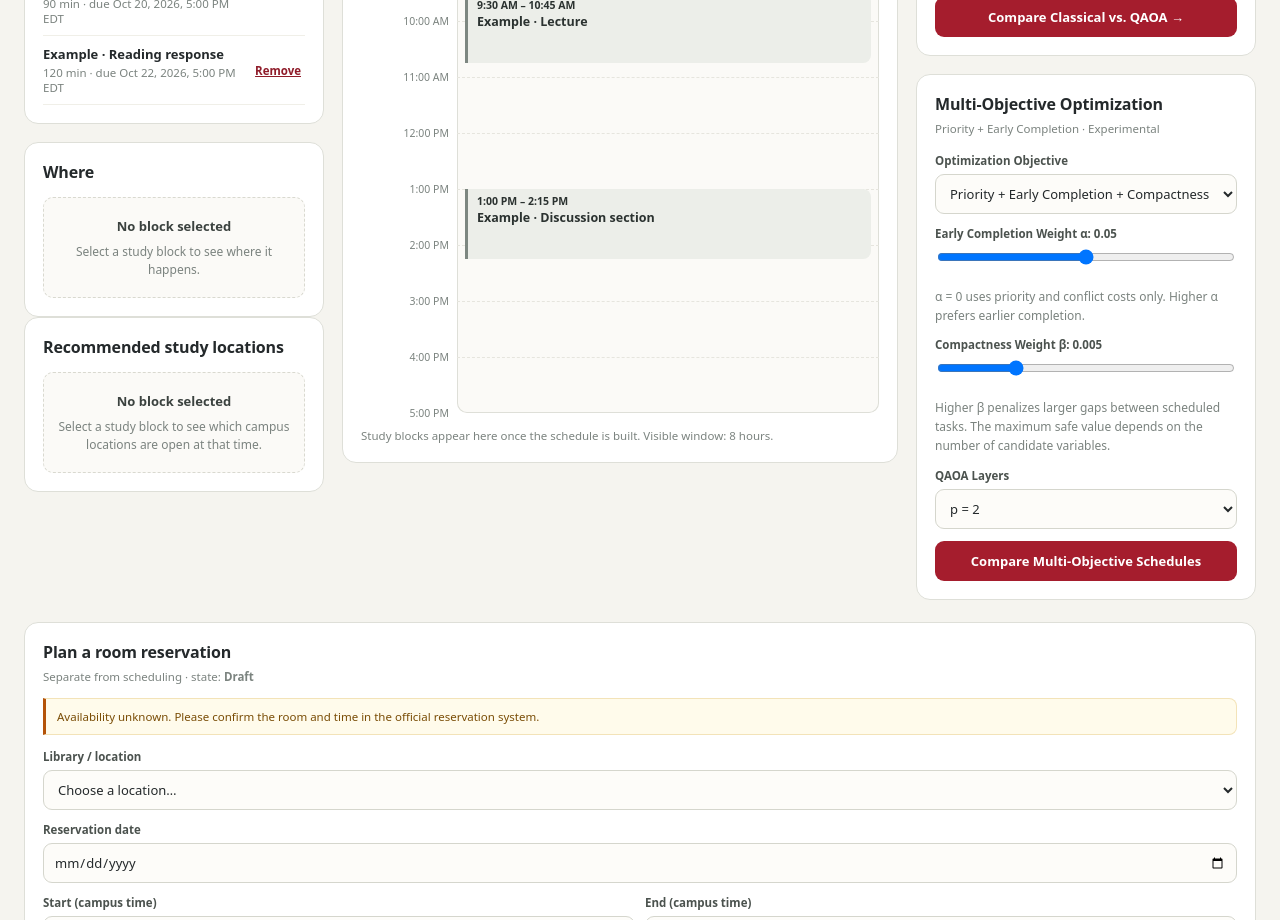
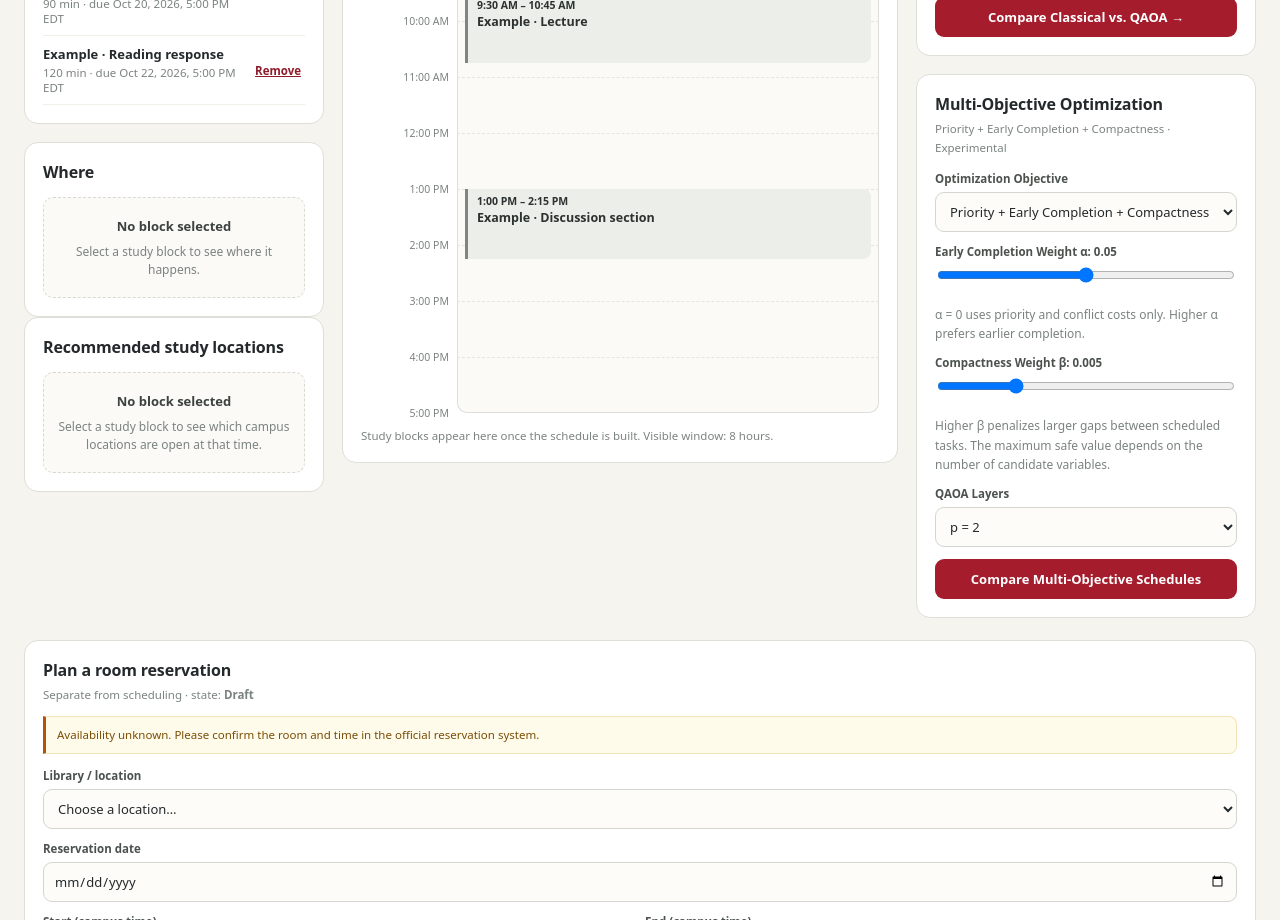
Before and after one commit to qsc032376-hash/CampusPilot-Quantum, a React (Vite) app: page / in a window 1280 px wide. Shown: the part 860-1780 px from the top of the page. Built offline with nearby package versions, Linux system fonts and the light colour scheme.

Commit message:
Polish compactness optimizer summary

```diff
--- a/src/features/quantum-optimization/api.ts
+++ b/src/features/quantum-optimization/api.ts
@@ -95,6 +95,7 @@ export interface MultiObjectiveComparison {
   status: string;
   objective: string;
   alpha: number;
+  beta?: number;
   candidateCount: number;
   classical: MultiObjectiveSolution;
   quantum: MultiObjectiveSolution;
--- a/src/ui/components/MultiObjectiveOptimizer.tsx
+++ b/src/ui/components/MultiObjectiveOptimizer.tsx
@@ -99,7 +99,9 @@ export function MultiObjectiveOptimizer({
       <div className="cp-panel__head">
         <h2>Multi-Objective Optimization</h2>
         <p className="cp-panel__meta">
-          Priority + Early Completion · Experimental
+          {objective === "compactness"
+            ? "Priority + Early Completion + Compactness · Experimental"
+            : "Priority + Early Completion · Experimental"}
         </p>
       </div>
 
@@ -225,9 +227,9 @@ export function MultiObjectiveOptimizer({
             {" · "}
             α = {result.alpha.toFixed(2)}
             {" · "}
-            Objective: {result.objective}
+            Objective: {result.objective === "compactness" ? "Compactness" : "Early completion"}
             {result.objective === "compactness" &&
-                ` · β = ${beta.toFixed(3)}`}
+                ` · β = ${(result.beta ?? beta).toFixed(3)}`}
         </p>
 
           <div style={{ overflowX: "auto" }}>
```
